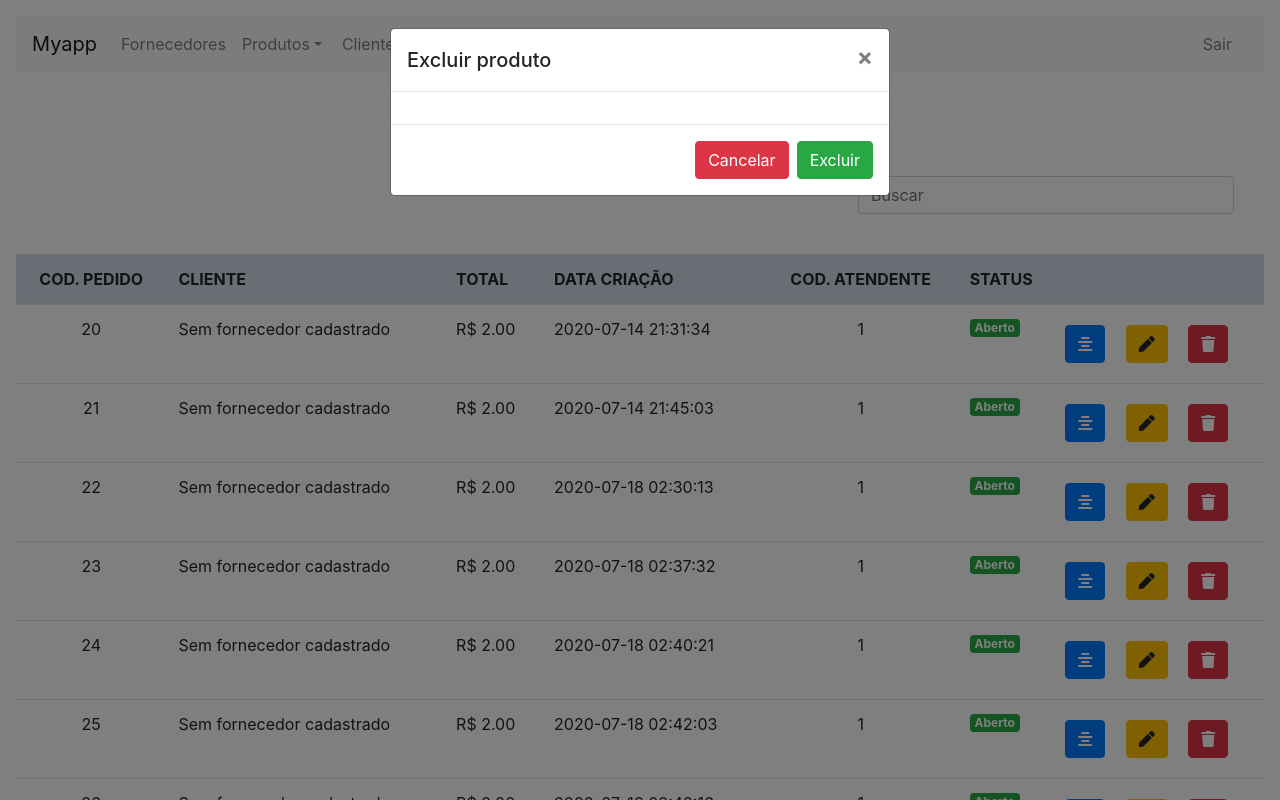
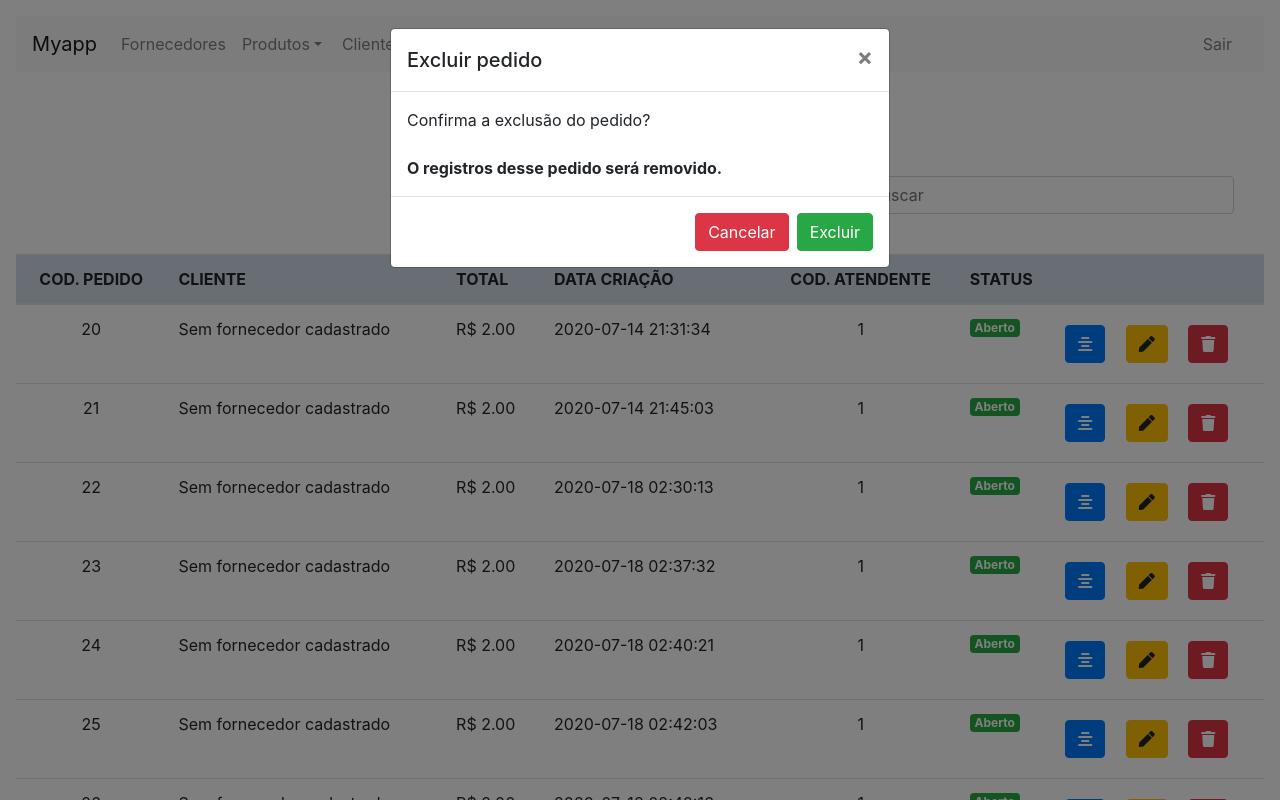
Before and after one commit to pedroinbezerra/myapp, a PHP site: page /order.php in a window 1280 px wide, after a click on "Excluir pedido". Run offline with PHP 8.4, Linux system fonts and the light colour scheme; data comes from the database, SQL or seed files in the repository.

Commit message:
Excluir pedido
 - Implementada a função de exclusão de pedido

```diff
--- a/js/order.js
+++ b/js/order.js
@@ -24,3 +24,25 @@ function ordertEdit(id_order) {
         }
     });
 }
+
+function storeOrderId(id_order) {
+    sessionStorage.setItem("id_order_to_delete", id_order);
+}
+
+function orderDelete() {
+    id_order = sessionStorage.getItem("id_order_to_delete");
+
+    sessionStorage.removeItem("id_order_to_delete");
+
+    $.ajax({
+        type: "POST",
+        url: "components/ajax/order/remove_order.php",
+        data: {
+            id_order: id_order
+        },
+        success: function () {
+            window.location.reload();
+        }
+    });
+
+}
--- a/order.php
+++ b/order.php
@@ -126,7 +126,7 @@ $CREATED_BY = 1;
                                     </button>
                                 <?php } ?>
 
-                                <button type="button" class="btn btn-danger btn-row" data-toggle="modal" data-target="#deleteOrder" title="Excluir pedido" onclick="orderDelete(<?= $o['ID'] ?>)">
+                                <button type="button" class="btn btn-danger btn-row" data-toggle="modal" data-target="#deleteOrder" title="Excluir pedido" onclick="storeOrderId(<?= $o['ID'] ?>)">
                                     <i class="fas fa-trash"></i>
                                 </button>
                             </div>
@@ -184,18 +184,21 @@ $CREATED_BY = 1;
     <div class="modal fade" id="deleteOrder" tabindex="-1" role="dialog" aria-hidden="true">
         <div class="modal-dialog modal-md" role="document">
             <div class="modal-content">
-                <form action="product.php" method="post">
+                <form action="" method="">
                     <div class="modal-header">
-                        <h5 class="modal-title">Excluir produto</h5>
+                        <h5 class="modal-title">Excluir pedido</h5>
                         <button type="button" class="close" data-dismiss="modal" aria-label="Close">
                             <span aria-hidden="true">&times;</span>
                         </button>
                     </div>
-                    <div class="modal-body" id="bodyDeleteProduct">
+                    <div class="modal-body" id="bodyDeleteOrder">
+                        Confirma a exclusão do pedido?
+                        <br><br>
+                        <strong>O registros desse pedido será removido.</strong>
                     </div>
                     <div class="modal-footer">
                         <button type="button" class="btn btn-danger" data-dismiss="modal">Cancelar</button>
-                        <input type="submit" name="deleteProduct" class="btn btn-success" value="Excluir">
+                        <input type="button" name="deleteOrder" class="btn btn-success" value="Excluir" onclick="orderDelete()">
                     </div>
                 </form>
             </div>
```
Also changed, not shown: components/ajax/order/remove_order.php (added, +14 -0 lines).
